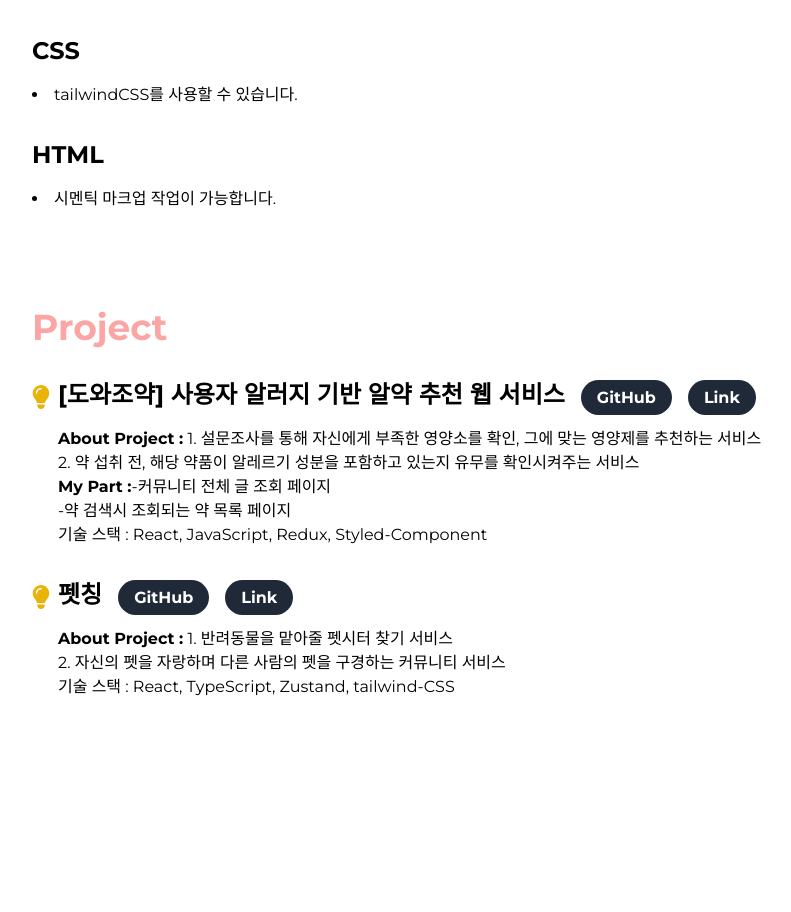
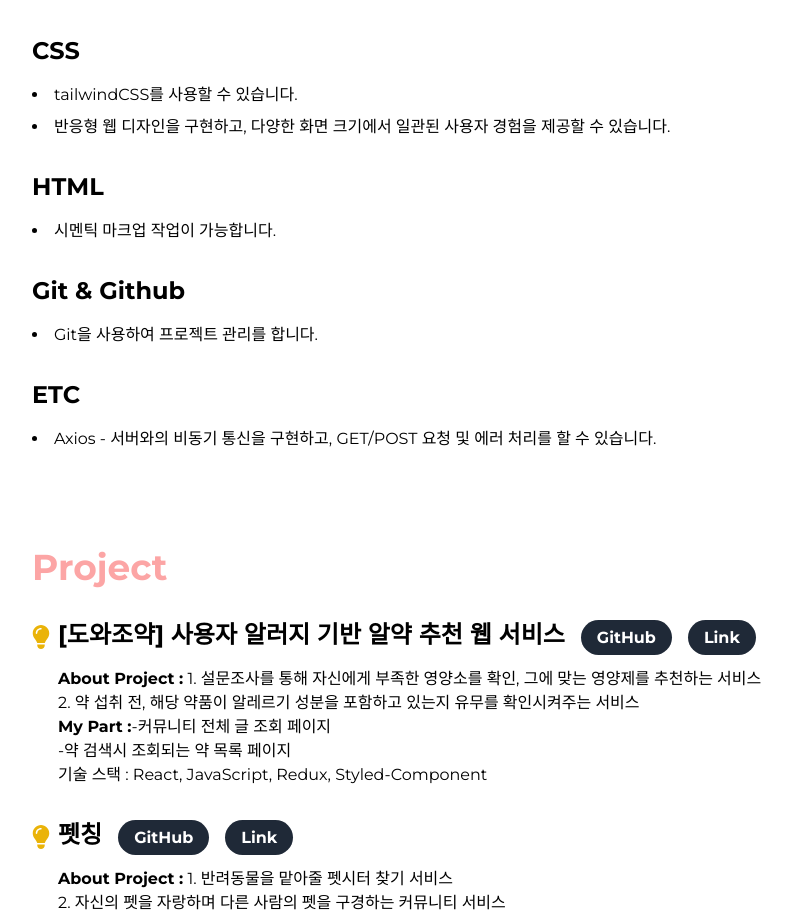
Before and after one commit to ggggggggithub/my-portfolio, a Next.js app: page / in a window 1280 px wide. Shown: the part 1745-2657 px from the top of the page, without its empty margins (160-951 px from the left). Built offline with nearby package versions, Linux system fonts and the light colour scheme.

Commit message:
add skill

```diff
--- a/src/app/Components/info.tsx
+++ b/src/app/Components/info.tsx
@@ -70,6 +70,10 @@ export default function Info() {
           <h3 className="text-2xl font-bold">CSS</h3>
           <ul className="mt-4 list-disc list-inside space-y-2">
             <li>tailwindCSS를 사용할 수 있습니다.</li>
+            <li>
+              반응형 웹 디자인을 구현하고, 다양한 화면 크기에서 일관된 사용자
+              경험을 제공할 수 있습니다.
+            </li>
           </ul>
         </div>
         <div className="project mb-8">
@@ -78,6 +82,21 @@ export default function Info() {
             <li>시멘틱 마크업 작업이 가능합니다.</li>
           </ul>
         </div>
+        <div className="project mb-8">
+          <h3 className="text-2xl font-bold">Git & Github</h3>
+          <ul className="mt-4 list-disc list-inside space-y-2">
+            <li>Git을 사용하여 프로젝트 관리를 합니다.</li>
+          </ul>
+        </div>
+        <div className="project mb-8">
+          <h3 className="text-2xl font-bold">ETC</h3>
+          <ul className="mt-4 list-disc list-inside space-y-2">
+            <li>
+              Axios - 서버와의 비동기 통신을 구현하고, GET/POST 요청 및 에러
+              처리를 할 수 있습니다.
+            </li>
+          </ul>
+        </div>
       </div>
     </section>
   );
```
